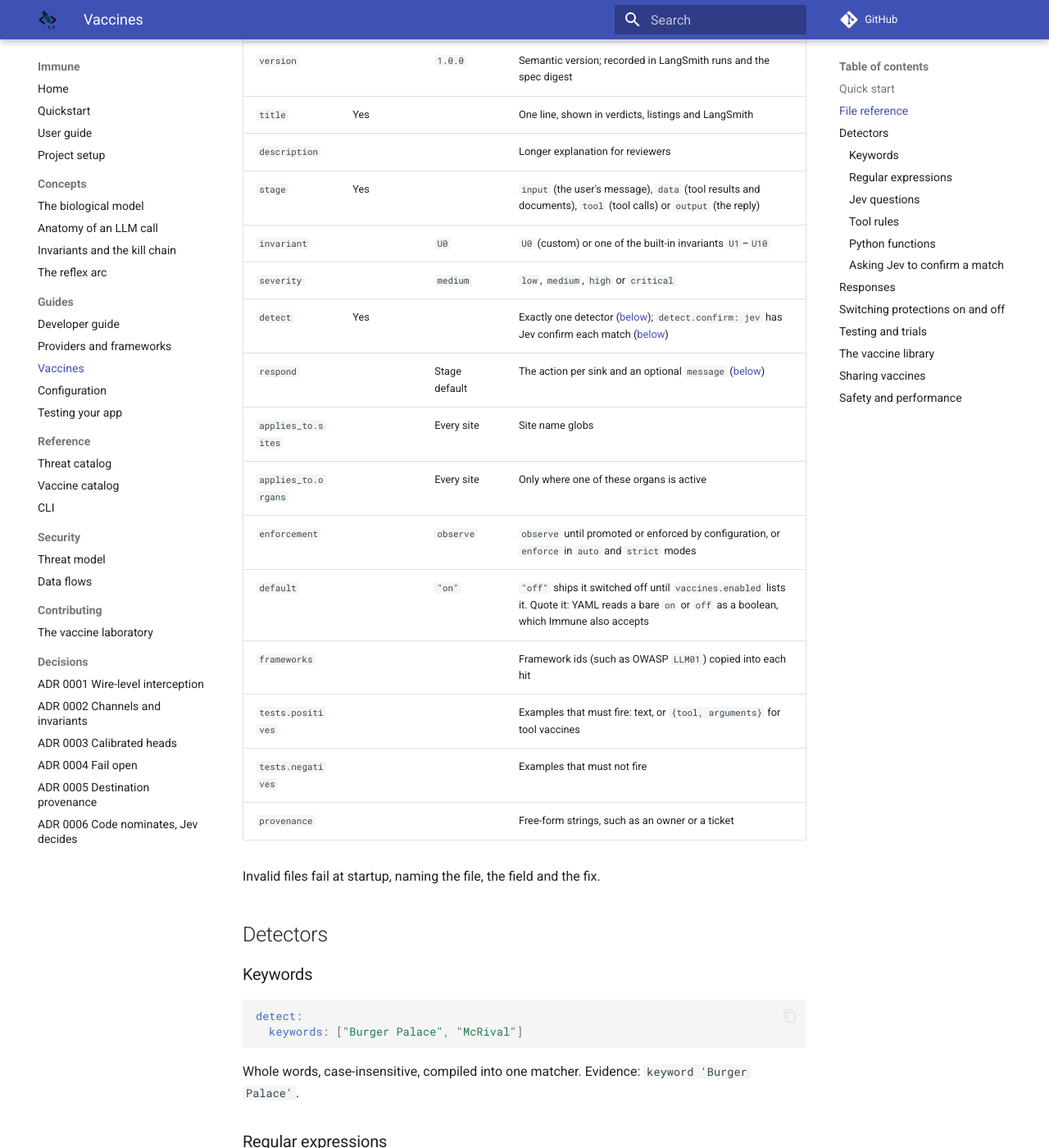
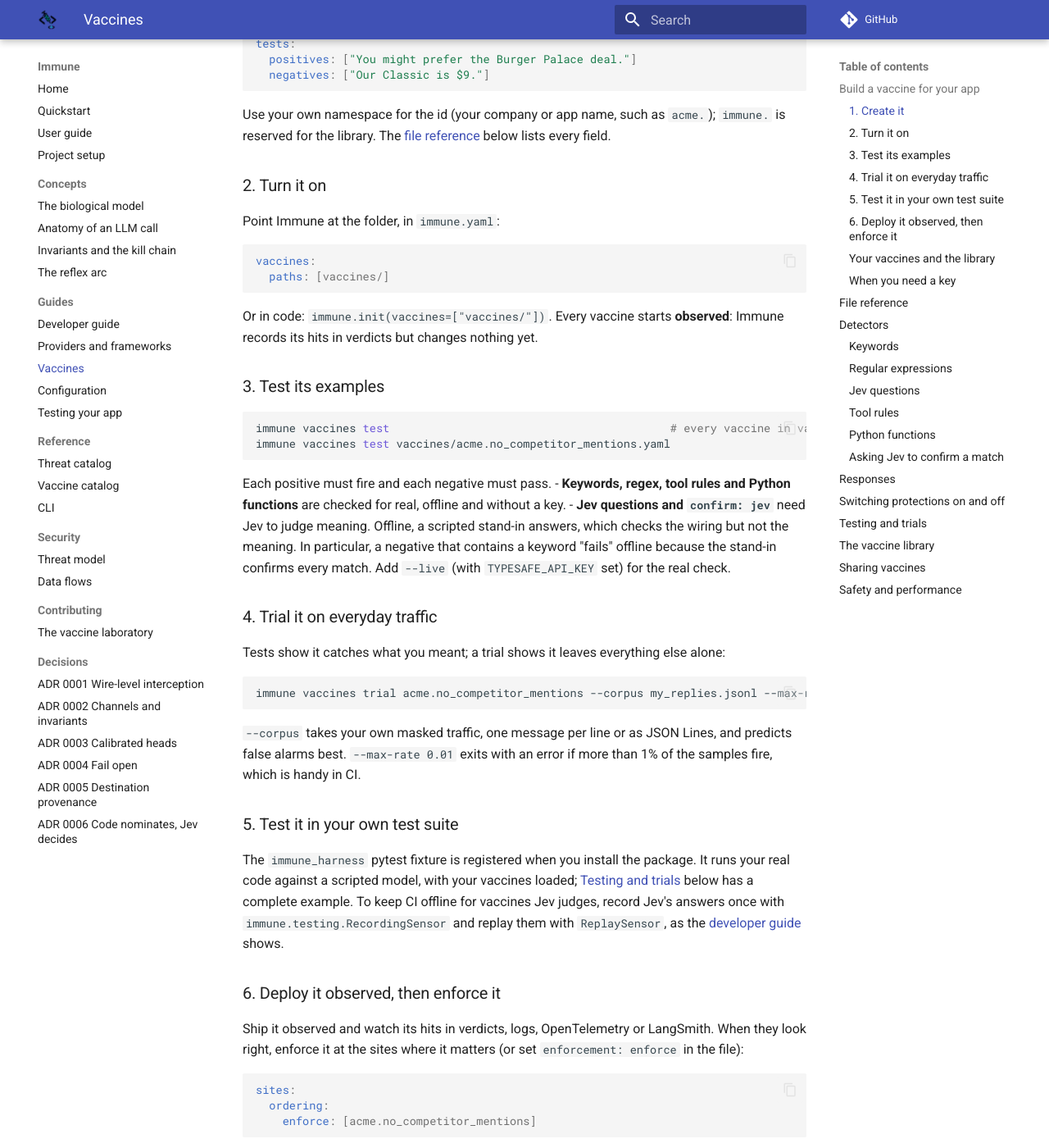
Before and after one commit to schwarzschlyle/immune, an MkDocs documentation site: the page built from docs/guides/vaccines.md, in a window 1280 px wide and 1400 px high, scrolled down 1433 px. Shown: the whole window at 82% size. Built offline with MkDocs 1.6.1 and Material for MkDocs 9.7.7, drawn with Linux system fonts in a browser that asks for light colours; comment, search, counter and statistics services are not loaded; some of the changed text lies outside the part shown.

Commit message:
fix: repair the docs and Windows CI jobs after the vaccine library (#16)
* fix(ci): add vaccines.library to the tour's reference config; posix paths in the lab tool

* docs(vaccines): walk through building a vaccine for your own app

````diff
--- a/docs/guides/vaccines.md
+++ b/docs/guides/vaccines.md
@@ -5,24 +5,35 @@ never give, an action that needs a person. It is a small YAML file (optionally b
 compiles into the same spec as the 49 built-in threats, so it gets modes, per-site settings, promotion, verdicts,
 OpenTelemetry and LangSmith for free.
 
-The [developer guide](developer-guide.md#8-vaccines-building-your-own-protections) walks through building one, and
-[project setup](setup.md#4-add-vaccines) shows where the files go. This page is the reference.
+This page walks through building one for your app, step by step, then documents every field and command.
+[Project setup](setup.md#4-add-vaccines) shows where the files go in a project.
 
-## Quick start
+## Build a vaccine for your app
+
+Everything on this page ships in `pip install immune-ai`. Your vaccines live in your own repository, next to your
+code, and you don't need to contribute anything to Immune. (To add a vaccine to the library that ships *with* Immune,
+see [the vaccine laboratory](../contributing/vaccine-laboratory.md) instead.)
+
+A vaccine answers four questions:
+
+| Question | Field | Example |
+| --- | --- | --- |
+| Where does Immune look? | `stage` | `output`: the reply. Or `input`, `data` (documents, tool results) or `tool` (tool calls) |
+| How does it recognize the problem? | `detect` | Keywords, a regular expression, questions for Jev, a tool rule or a Python function |
+| What happens when it fires? | `respond` | Rewrite the reply with your `message`, hold a tool call, and so on |
+| How do you know it works? | `tests` | Examples that must fire, and near misses that must not |
+
+### 1. Create it
+
+Start from a commented template:
 
 ```bash
-immune vaccines new acme.no_competitor_mentions          # writes vaccines/acme.no_competitor_mentions.yaml
-$EDITOR vaccines/acme.no_competitor_mentions.yaml
-immune vaccines test                                      # its examples pass?
-immune vaccines trial vaccines/acme.no_competitor_mentions.yaml   # how often would it fire on everyday traffic?
+immune vaccines new acme.no_competitor_mentions --kind keywords --stage output
+# writes vaccines/acme.no_competitor_mentions.yaml for you to edit
 ```
 
-```yaml
-vaccines:
-  paths: [vaccines/]
-```
-
-Or build, test and trial one in a single step from examples:
+Or build one from examples in a single step. `vaccinate` writes the file only if the vaccine passes its own examples,
+and it runs a trial too:
 
 ```bash
 immune vaccinate acme.no_competitor_mentions --stage output \
@@ -31,6 +42,105 @@ immune vaccinate acme.no_competitor_mentions --stage output \
   --negative "Our Classic is \$9." \
   --message "I can only talk about Acme products."
 ```
+
+Either way you end up with a file like this:
+
+```yaml
+id: acme.no_competitor_mentions
+title: The reply recommends a competitor
+description: The reply suggests the customer eat at a rival restaurant instead of Acme Burgers.
+stage: output
+detect:
+  keywords: ["Burger Palace", "McRival"]
+  confirm: jev                        # Jev confirms each match, so "we're next to Burger Palace" passes
+respond:
+  message: "I can only talk about Acme products."
+tests:
+  positives: ["You might prefer the Burger Palace deal."]
+  negatives: ["Our Classic is $9."]
+```
+
+Use your own namespace for the id (your company or app name, such as `acme.`); `immune.` is reserved for the
+library. The [file reference](#file-reference) below lists every field.
+
+### 2. Turn it on
+
+Point Immune at the folder, in `immune.yaml`:
+
+```yaml
+vaccines:
+  paths: [vaccines/]
+```
+
+Or in code: `immune.init(vaccines=["vaccines/"])`. Every vaccine starts **observed**: Immune records its hits in
+verdicts but changes nothing yet.
+
+### 3. Test its examples
+
+```bash
+immune vaccines test                                          # every vaccine in vaccines.paths
+immune vaccines test vaccines/acme.no_competitor_mentions.yaml
+```
+
+Each positive must fire and each negative must pass.
+- **Keywords, regex, tool rules and Python functions** are checked for real, offline and without a key.
+- **Jev questions and `confirm: jev`** need Jev to judge meaning. Offline, a scripted stand-in answers, which checks
+  the wiring but not the meaning. In particular, a negative that contains a keyword "fails" offline because the
+  stand-in confirms every match. Add `--live` (with `TYPESAFE_API_KEY` set) for the real check.
+
+### 4. Trial it on everyday traffic
+
+Tests show it catches what you meant; a trial shows it leaves everything else alone:
+
+```bash
+immune vaccines trial acme.no_competitor_mentions --corpus my_replies.jsonl --max-rate 0.01 --live
+```
+
+`--corpus` takes your own masked traffic, one message per line or as JSON Lines, and predicts false alarms best.
+`--max-rate 0.01` exits with an error if more than 1% of the samples fire, which is handy in CI.
+
+### 5. Test it in your own test suite
+
+The `immune_harness` pytest fixture is registered when you install the package. It runs your real code against a
+scripted model, with your vaccines loaded; [Testing and trials](#testing-and-trials) below has a complete example. To
+keep CI offline for vaccines Jev judges, record Jev's answers once with `immune.testing.RecordingSensor` and replay
+them with `ReplaySensor`, as the [developer guide](developer-guide.md#132-what-the-testing-kit-gives-you) shows.
+
+### 6. Deploy it observed, then enforce it
+
+Ship it observed and watch its hits in verdicts, logs, OpenTelemetry or LangSmith. When they look right, enforce it
+at the sites where it matters (or set `enforcement: enforce` in the file):
+
+```yaml
+sites:
+  ordering:
+    enforce: [acme.no_competitor_mentions]
+```
+
+`immune vaccines list --custom` shows whether each of your vaccines is on, and which setting decided it.
+
+### Your vaccines and the library
+
+| | Your vaccines | The vaccine library |
+| --- | --- | --- |
+| Who writes them | You, for your app | Immune's contributors, for problems many apps share |
+| Where they live | Your repository's `vaccines/` folder | Inside the `immune-ai` package |
+| Ids | Your namespace, such as `acme.` | `immune.<domain>.<name>` |
+| When they're on | As soon as `vaccines.paths` loads them (unless `default: off`) | Only when `vaccines.enabled` names them |
+| How they're checked | `test`, `trial` and your own test suite | The same, plus the laboratory's measured cards and maturity gates |
+
+You can also start from a library vaccine:
+`immune vaccines fork immune.health.dosage_instructions --as acme.dosage_instructions` copies it into your
+`vaccines/` folder to tailor. The laboratory's tool for recording, fitting and measured cards lives in Immune's
+repository rather than the package. For your own vaccines, `test --live` and `trial --corpus` on your real traffic
+answer the two questions that matter: does it catch what you meant, and does it leave everything else alone?
+
+### When you need a key
+
+| Detector | Without `TYPESAFE_API_KEY` | With it |
+| --- | --- | --- |
+| Keywords, regex, tool rules, Python | Fully tested and trialed offline | Same |
+| Jev questions, `confirm: jev` | Wiring checked by a scripted stand-in | `--live` tests and trials judge meaning; recorded answers keep CI offline |
 
 ## File reference
 
````
Also changed, not shown: docs/contributing/vaccine-laboratory.md (+4 -0 lines), docs/guides/developer-guide.md (+2 -0 lines), 3 other files.
